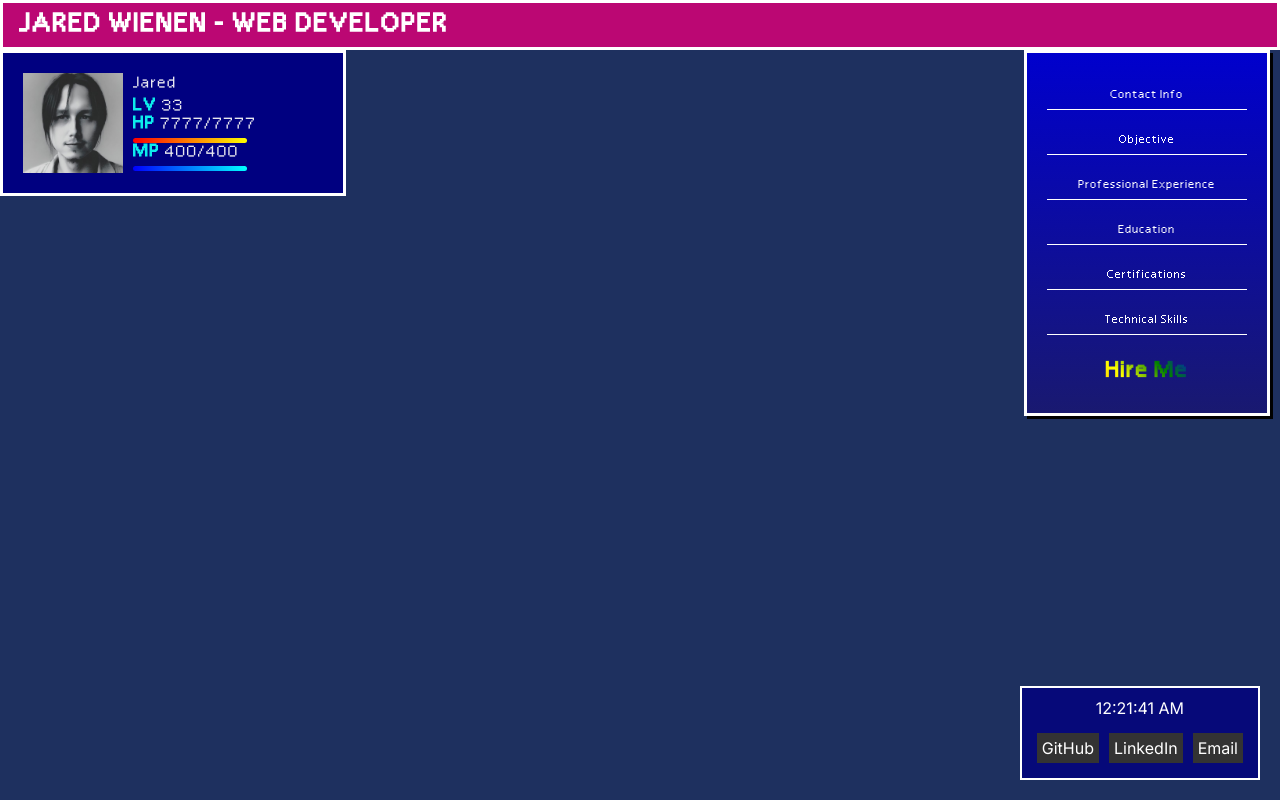
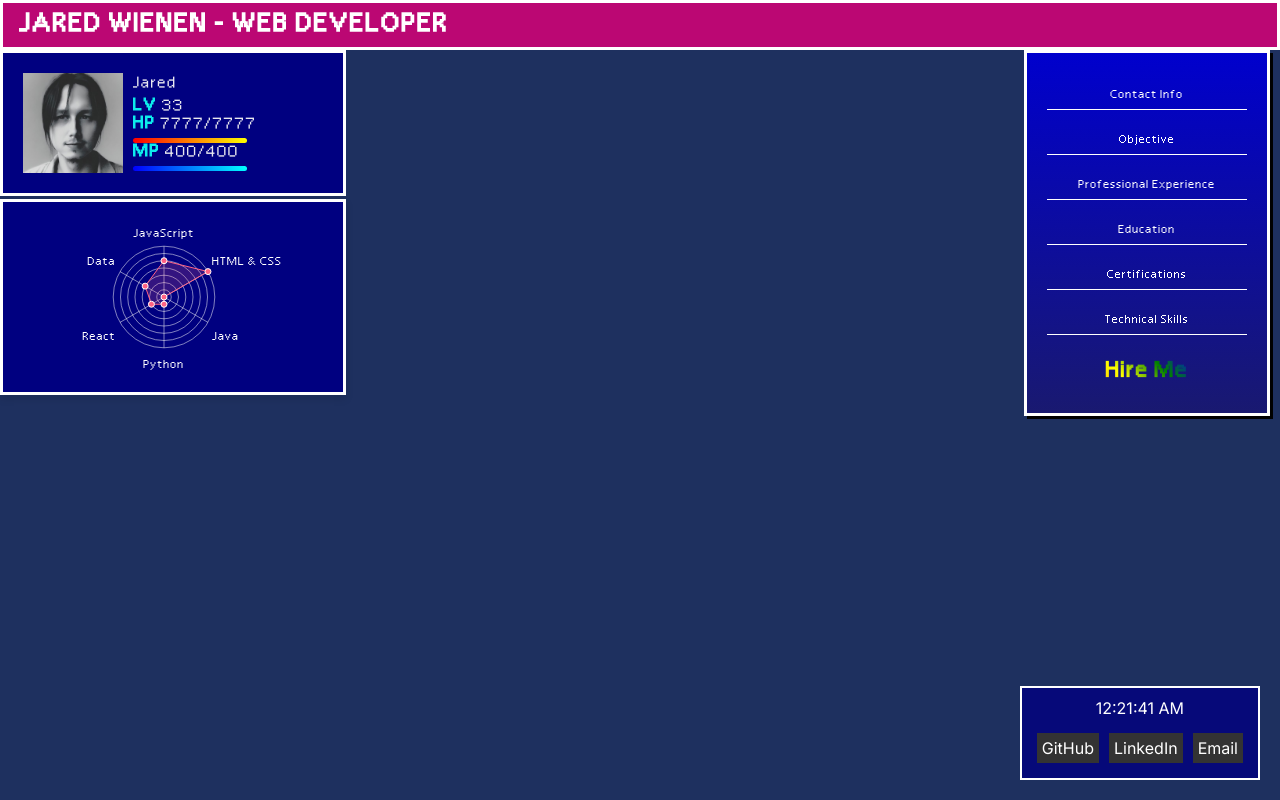
Before and after one commit to indohippi/my-resume, a Next.js app: page / in a window 1280 px wide. Built offline with nearby package versions, Linux system fonts and the light colour scheme.

Commit message:
added graph

```diff
--- a/app/globals.css
+++ b/app/globals.css
@@ -69,3 +69,9 @@ html, body {
   position: relative; /* This allows absolute positioning inside it */
   /* ... other styles ... */
 }
+
+.pageContainer {
+  display: flex;
+  flex-direction: column;
+  align-items: center;
+}
--- a/app/page.js
+++ b/app/page.js
@@ -6,7 +6,8 @@ import Header from '../components/Header';
 import Menu from '../components/Menu';
 import CharacterStats from '../components/CharacterStats';
 import Modal from '../components/Modal';
-import SocialMedia from '../components/SocialMedia'; // Adjust the path as necessary
+import SocialMedia from '../components/SocialMedia';
+import SkillMeter from '../components/SkillMeter'; // Import SkillMeter component
 import ContactInfo from '../pages/ContactInfo';
 import Objective from '../pages/Objective';
 import ProfessionalExperience from '../pages/ProfessionalExperience';
@@ -23,6 +24,7 @@ export default function Home() {
     setModalContent(content);
     setIsModalOpen(true);
   };
+
   const closeModal = () => {
     setIsModalOpen(false);
     setModalContent(null);
@@ -47,9 +49,30 @@ export default function Home() {
     }
   };
 
+  // Define your skills and levels
+  const skills = [
+    { name: 'HTML', level: 90 },
+    { name: 'CSS', level: 85 },
+    { name: 'JavaScript', level: 75 },
+    // ... add more skills as needed
+  ];
+
+  const skillsData = {
+    labels: ['JavaScript', 'HTML & CSS', 'Java', 'Python', 'React', 'Data'],
+    datasets: [{
+      label: 'Years of Experience',
+      data: [8, 10, 3, 4, 5, 6], // Data for the radar chart
+      backgroundColor: 'rgba(255, 99, 132, 0.2)',
+      borderColor: 'rgba(255, 99, 132, 1)',
+      borderWidth: 1,
+      pointBackgroundColor: 'rgba(255, 99, 132, 1)',
+    }],
+  };
+  const skillsColor = 'rgba(255, 99, 132, 0.2)';
+
   return (
     <div>
-      <Header />
+      <Header onClose={closeModal} />
       <Menu openModal={openModal} />
       {isModalOpen && (
         <Modal onClose={closeModal}>
@@ -58,7 +81,12 @@ export default function Home() {
       )}
       <CharacterStats />
       <SocialMedia />
-      {/* ... other components */}
+      {/* Render the radar chart SkillMeter */}
+      <SkillMeter
+  dataPoints={[8, 10, 3, 4, 5, 6]}
+  labels={['JavaScript', 'HTML & CSS', 'Java', 'Python', 'React', 'Data']}
+/>
+      {/* ... other components ... */}
     </div>
   );
-};
+}
--- /dev/null
+++ b/components/SkillMeter.js
@@ -0,0 +1,67 @@
+// SkillMeter.js
+import React from 'react';
+import { Radar } from 'react-chartjs-2';
+import 'chart.js/auto';
+import styles from '/styles/SkillMeter.module.css'; // Make sure the path to your CSS file is correct
+
+const SkillMeter = ({ dataPoints, labels }) => {
+  const data = {
+    labels: labels,
+    datasets: [
+      {
+        label: 'Years of Experience',
+        data: dataPoints,
+        backgroundColor: 'rgba(255, 99, 132, 0.2)',
+        borderColor: 'rgba(255, 99, 132, 1)',
+        borderWidth: 1,
+        pointBackgroundColor: 'rgba(255, 99, 132, 1)',
+        pointBorderColor: '#fff',
+        pointHoverBackgroundColor: '#fff',
+        pointHoverBorderColor: 'rgba(255, 99, 132, 1)',
+      },
+    ],
+  };
+
+  const options = {
+    scales: {
+      r: {
+        angleLines: {
+          color: 'rgba(255, 255, 255, 0.5)',
+        },
+        grid: {
+          circular: true,
+          color: 'rgba(255, 255, 255, 0.5)',
+        },
+        pointLabels: {
+          color: 'white',
+          font: {
+            size: 16,
+            family: "'Reactor7', sans-serif",
+          },
+        },
+        ticks: {
+          display: false,
+          beginAtZero: true,
+          max: 10 // Adjust the max value to ensure all data points fit well
+        },
+      },
+    },
+    plugins: {
+      legend: {
+        display: false,
+      },
+      tooltip: {
+        enabled: true,
+      },
+    },
+    maintainAspectRatio: false,
+  };
+
+  return (
+    <div className={styles.skillMeter}>
+      <Radar data={data} options={options} />
+    </div>
+  );
+};
+
+export default SkillMeter;
--- /dev/null
+++ b/styles/SkillMeter.module.css
@@ -0,0 +1,80 @@
+.skillMeterContainer {
+    margin-bottom: 1rem;
+    display: flex;
+    justify-content: center;
+  }
+
+  .skillMeter {
+    background: #000080;
+    border: 3px solid #FFFFFF;
+    margin-top: 3px; /* Space between CharacterStats and SkillMeter */
+    margin-bottom: 15px;
+    padding: 20px;
+    border-radius: 0px;
+    color: #FFFFFF;
+    font-family: 'Reactor7', sans-serif;
+    width: 100%;
+    height: auto;
+    max-width: 300px; /* Match the max-width of CharacterStats */
+    box-shadow: 0 4px 8px rgba(0, 0, 0, 0.1);
+    /* Place the SkillMeter in the center horizontally */
+    margin-left: 0%;
+    margin-right: auto;
+  }
+
+
+@keyframes rainbowText {
+0%, 100% { color: red; }
+14% { color: orange; }
+28% { color: yellow; }
+42% { color: green; }
+56% { color: blue; }
+70% { color: indigo; }
+84% { color: violet; }
+}
+
+.skillLabel {
+font-size: 1rem;
+margin-bottom: 0.5rem;
+color: white;
+/* Apply the pulsing rainbow animation to labels */
+animation: rainbowText 2s ease infinite;
+}
+
+.skillMeter canvas {
+    width: 100%;
+    height: auto;
+  }
+
+.meterFill {
+height: 1rem;
+background-color: #d546c7;
+width: 0%; /* Initial width before the animation /
+border-radius: 5px;
+transition: width 2s ease; / Animation for filling effect */
+}
+
+.fillMeter {
+width: 100%; /* Final width after the animation */
+}
+
+.tooltip {
+    color: #fff;
+    background-color: rgba(0, 0, 0, 0.6);
+    padding: 0.5rem;
+    border-radius: 4px;
+    font-size: 0.75rem;
+    text-align: center;
+    }
+
+    .line {
+        stroke: hotpink;
+        stroke-width: 2;
+        }
+
+/* Additional container styles */
+.pageContainer {
+    display: flex;
+    flex-direction: column;
+    align-items: center;
+  }
```
Also changed, not shown: package.json (+9 -4 lines), 1 other file (tests, documents, lock files or other folders).
